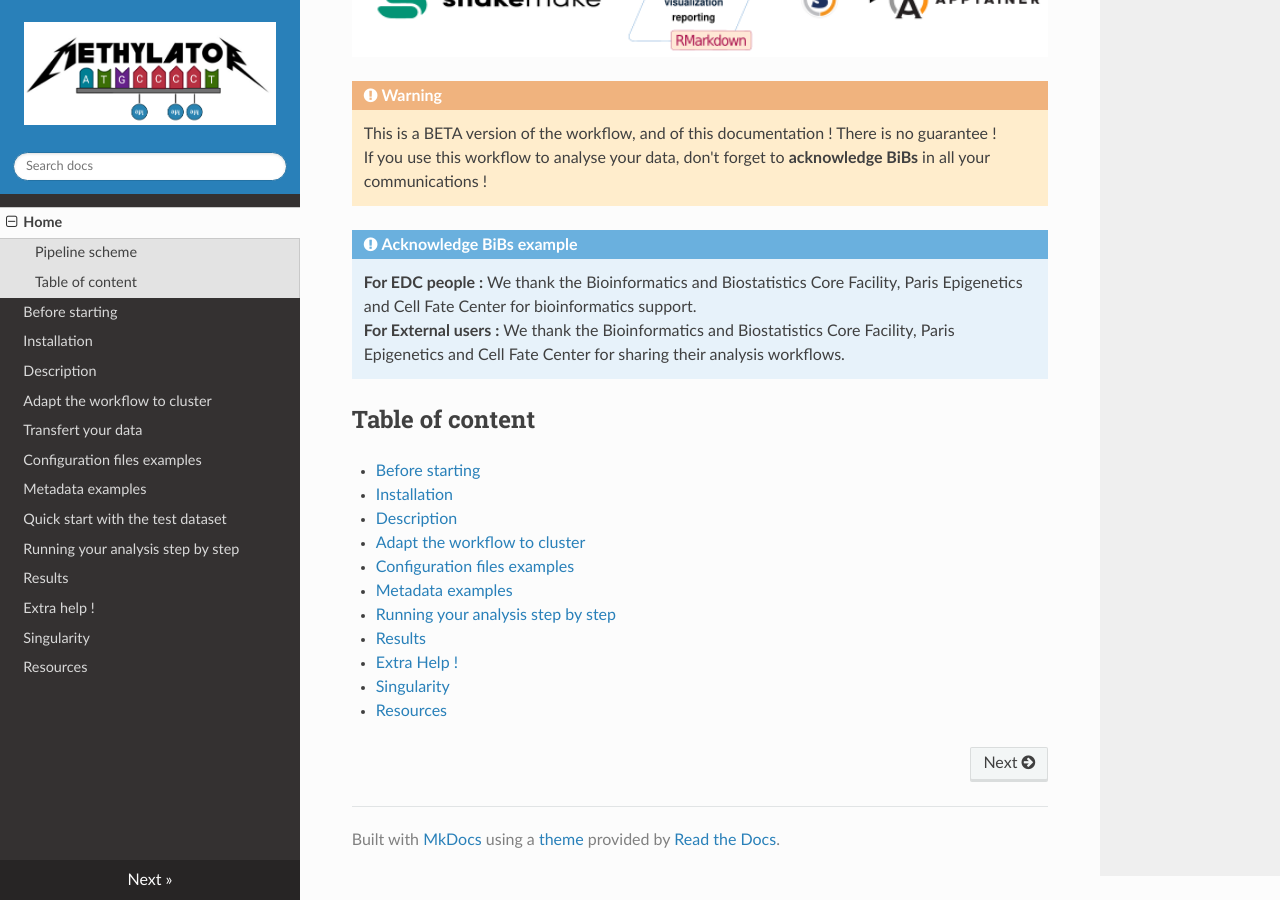
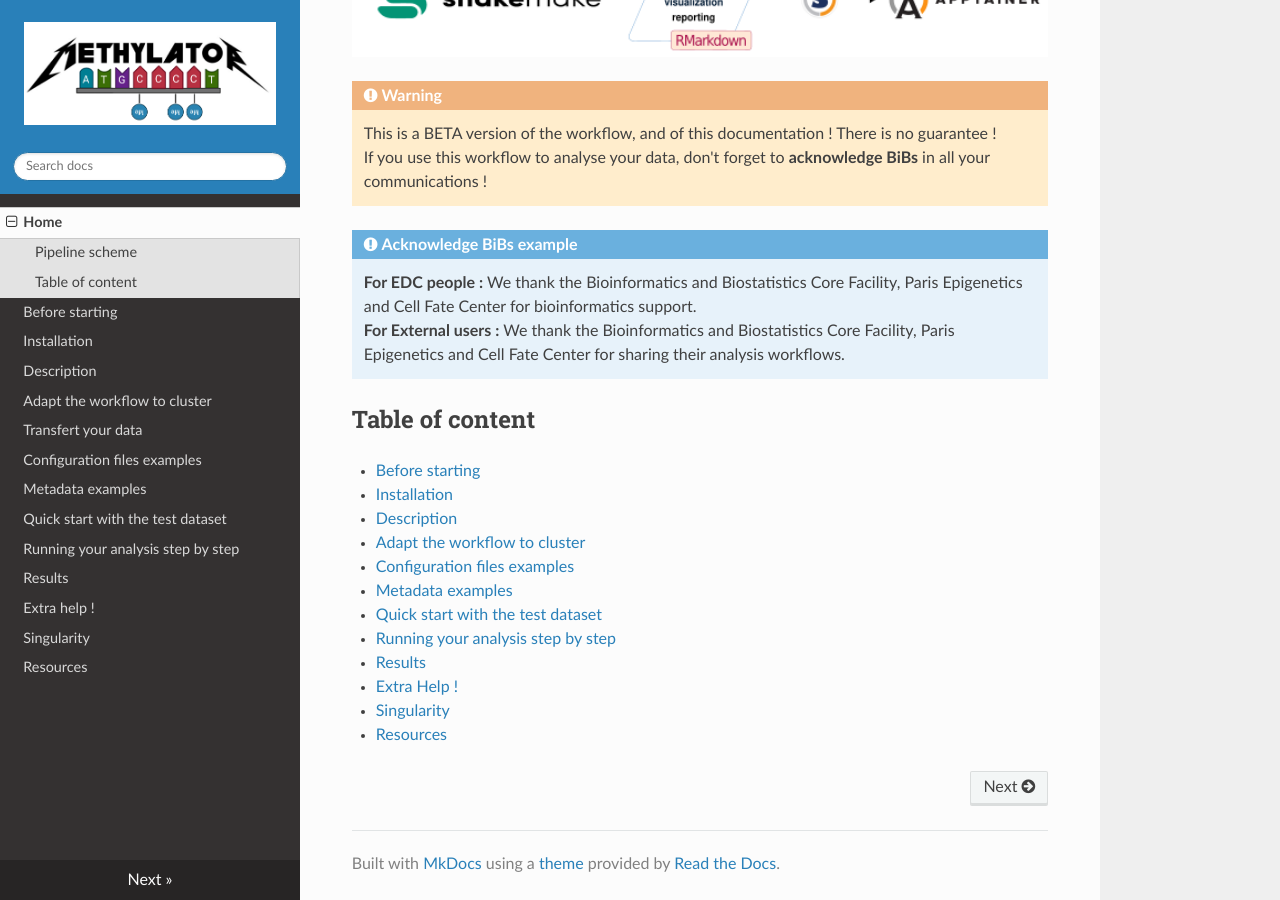
Before and after one commit to parisepigenetics/Methylator-Documentation, an MkDocs documentation site: the page built from docs/index.md, in a window 1280 px wide and 900 px high, scrolled down 1217 px. Built offline with MkDocs 1.6.1, drawn with Linux system fonts in a browser that asks for light colours; nearby versions of some CDN libraries.

Commit message:
Update index.md

```diff
--- a/docs/index.md
+++ b/docs/index.md
@@ -22,6 +22,7 @@ Methylator is a complete Snakemake workﬂow to analyse DNA methylation data. Me
 - [Adapt the workflow to cluster](adapt_cluster.md)
 - [Configuration files examples](configuration_example.md)
 - [Metadata examples](metadata_example.md)
+- [Quick start with the test dataset](quick_start.md)
 - [Running your analysis step by step](running.md)
 - [Results](results.md)
 - [Extra Help !](extra_help.md)
```
